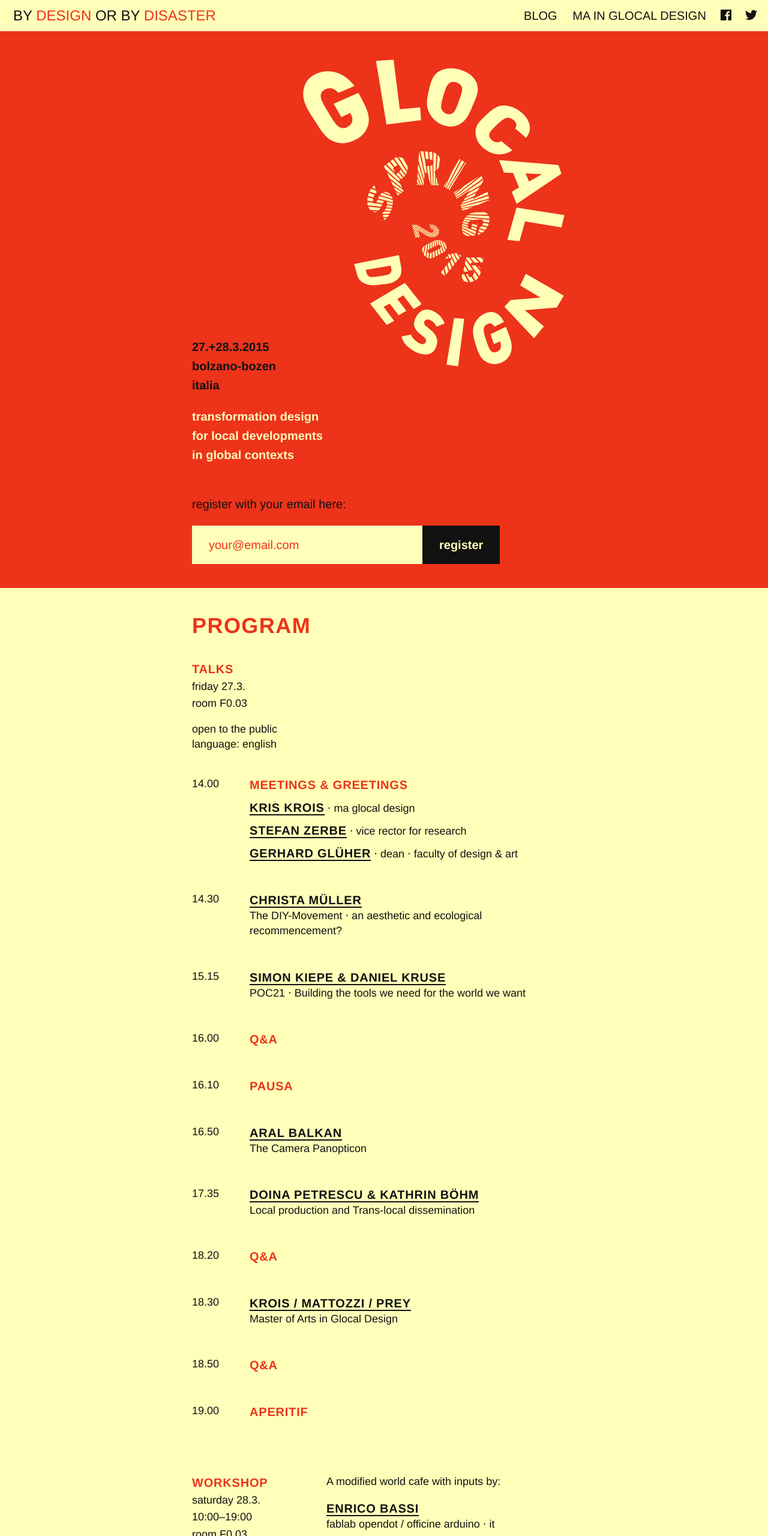
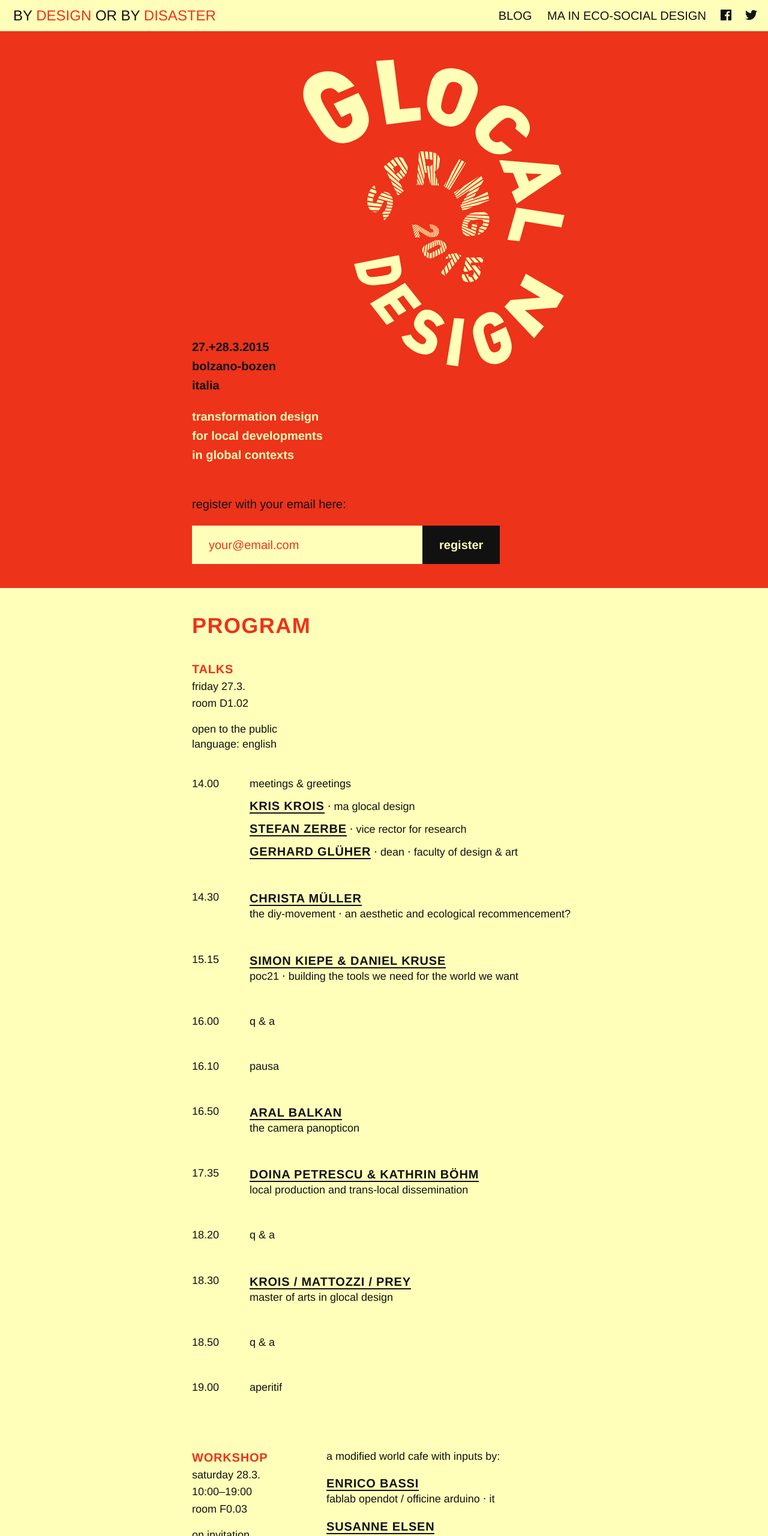
Before and after one commit to bertob/glocal-conf, a plain HTML site: page index.html in a window 1280 px wide. Shown: the top 2560 px of the page at 60% size. Drawn offline with Linux system fonts and the light colour scheme; a web font is replaced by a local one.

Commit message:
changes by Kris

```diff
--- a/index.html
+++ b/index.html
@@ -10,24 +10,24 @@
 
   <meta name="description" content="transdisciplinary convention on transformation design for local developments in global contexts at the Free University of Bozen-Bolzano"/>
   <meta name="robots" content="noodp,noydir"/>
-  <link rel="canonical" href="http://pro2.unibz.it/projects/blogs/bydesignorbydisaster/spring2015/" />
+  <link rel="canonical" href="http://glocaldesign.unibz.it/" />
 
   <!-- Facebook -->
   <meta property="og:locale" content="en_US" />
   <meta property="og:type" content="website" />
   <meta property="og:title" content="Glocal Design Spring 2015 > 27.+28.3. Bozen-Bolzano, Italia" />
   <meta property="og:description" content="transdisciplinary convention on transformation design for local developments in global contexts at the Free University of Bozen-Bolzano" />
-  <meta property="og:url" content="http://pro2.unibz.it/projects/blogs/bydesignorbydisaster/spring2015/" />
+  <meta property="og:url" content="http://glocaldesign.unibz.it/" />
   <meta property="og:site_name" content="Glocal Design Spring 2015" />
-  <meta property="og:image" content="http://pro2.unibz.it/projects/blogs/bydesignorbydisaster/spring2015/assets/social.png" />
+  <meta property="og:image" content="http://glocaldesign.unibz.it/assets/social.png" />
 
   <!-- Twitter -->
   <meta name="twitter:card" content="summary"/>
   <meta name="twitter:title" content="Glocal Design Spring 2015 > 27.+28.3. Bozen-Bolzano, Italia"/>
   <meta name="twitter:description" content="transdisciplinary convention on transformation design for local developments in global contexts at the Free University of Bozen-Bolzano"/>
-  <meta name="twitter:image:src" content="http://pro2.unibz.it/projects/blogs/bydesignorbydisaster/spring2015/assets/social.png"/>
+  <meta name="twitter:image:src" content="http://glocaldesign.unibz.it/assets/social.png"/>
   <meta name="twitter:site" content="@designdisasterr"/>
-  <meta name="twitter:domain" content="glocaldesign.unibz.it"/>
+  <meta name="twitter:domain" content="http://glocaldesign.unibz.it/"/>
   <meta name="twitter:creator" content="@designdisasterr"/>
 
   <noscript>
@@ -59,7 +59,7 @@
       <a class="nav-element" href="">Conferences</a>
       -->
       <a class="nav-element" href="http://pro2.unibz.it/projects/blogs/bydesignorbydisaster/">Blog</a>
-      <a class="nav-element" href="http://designdisaster.unibz.it/MA">MA in Glocal Design</a>
+      <a class="nav-element" href="http://designdisaster.unibz.it/MA">MA in Eco-Social Design</a>
       <a href="https://www.facebook.com/designdisaster"><img class="social-icon" src="assets/fb.svg" alt="By Design or By Disaster Facebook page"></a>
       <a href="https://twitter.com/designdisasterr"><img class="social-icon" src="assets/twitter.svg" alt="By Design or By Disaster Twitter page"></a>
     </nav>
@@ -118,7 +118,7 @@
           <h1 class="big red">talks</h1>
           <time datetime="2015-03-27 14:00/19:00">
             friday 27.3.<br>
-            room F0.03
+            room D1.02
           </time>
           <p class="access-info">
             open to the public<br>
@@ -131,11 +131,11 @@
           <article class="agenda-element">
             <time class="agenda-time">14.00</time>
             <div class="agenda-info">
-              <h2 class="category speaker">meetings & greetings</h2>
+              <h2 class="talk-title small">meetings & greetings</h2>
 
-              <h2 class="normal small"><a class="speaker" href="http://pro2.unibz.it/projects/blogs/bydesignorbydisaster/team/">Kris Krois</a> ⋅ ma glocal design</h2>
+              <h2 class="normal small"><a class="speaker" href="http://pro2.unibz.it/projects/blogs/bydesignorbydisaster/team-gds-2015/">Kris Krois</a> ⋅ ma glocal design</h2>
               <h2 class="normal small"><a class="speaker" href="http://pro2.unibz.it/projects/blogs/bydesignorbydisaster/zerbe/">Stefan Zerbe</a> ⋅ vice rector for research</h2>
-              <h2 class="normal small"><a class="speaker" href="http://pro2.unibz.it/projects/blogs/bydesignorbydisaster/team/">Gerhard Glüher</a> ⋅ dean ⋅ faculty of design & art</h2>
+              <h2 class="normal small"><a class="speaker" href="https://www.unibz.it/en/design-art/people/StaffDetails.html?personid=889&hstf=889">Gerhard Glüher</a> ⋅ dean ⋅ faculty of design & art</h2>
             </div>
           </article>
 
@@ -158,14 +158,14 @@
           <article class="agenda-element">
             <time class="agenda-time">16.00</time>
             <div class="agenda-info">
-              <h2 class="category speaker">Q&A</h2>
+              <h2 class="talk-title small">q & a</h2>
             </div>
           </article>
 
           <article class="agenda-element">
             <time class="agenda-time">16.10</time>
             <div class="agenda-info">
-              <h2 class="category speaker">pausa</h2>
+              <h2 class="talk-title small">pausa</h2>
             </div>
           </article>
 
@@ -188,14 +188,14 @@
           <article class="agenda-element">
             <time class="agenda-time">18.20</time>
             <div class="agenda-info">
-              <h2 class="category speaker">Q&A</h2>
+              <h2 class="talk-title small">q & a</h2>
             </div>
           </article>
 
           <article class="agenda-element">
             <time class="agenda-time">18.30</time>
             <div class="agenda-info">
-              <h2 class="speaker"><a href="http://pro2.unibz.it/projects/blogs/bydesignorbydisaster/team/">Krois / Mattozzi / Prey</a></h2>
+              <h2 class="speaker"><a href="http://pro2.unibz.it/projects/blogs/bydesignorbydisaster/team-gds-2015/">Krois / Mattozzi / Prey</a></h2>
               <h2 class="talk-title small">Master of Arts in Glocal Design</h2>
             </div>
           </article>
@@ -203,14 +203,14 @@
           <article class="agenda-element">
             <time class="agenda-time">18.50</time>
             <div class="agenda-info">
-              <h2 class="category speaker">Q&A</h2>
+              <h2 class="talk-title small">q & a</h2>
             </div>
           </article>
 
           <article class="agenda-element">
             <time class="agenda-time">19.00</time>
             <div class="agenda-info">
-              <h2 class="category speaker">aperitif</h2>
+              <h2 class="talk-title small">aperitif</h2>
             </div>
           </article>
 
@@ -234,7 +234,7 @@
             languages: english, italiano, deutsch
           </p>
           <p>
-            <a href="assets/saturday-program.pdf">Download full program (PDF)</a>
+            <a href="assets/GDS15_workshop-saturday.pdf">Download full program (PDF)</a>
           </p>
         </header>
         <section class="day-program">
@@ -254,11 +254,11 @@
             <p>adam & epfl ⋅ it</p>
           </article>
           <article class="person">
-            <h1 class="big"><a href="http://pro2.unibz.it/projects/blogs/bydesignorbydisaster/brave-new-alps/">Bianca Elzenbaumer & Fabio Franz</a></h1>
-            <p> Leeds College of Art / Sheffield School of Architecture ⋅ uk/it</p>
+            <h1 class="big"><a href="http://pro2.unibz.it/projects/blogs/bydesignorbydisaster/brave-new-alps/">Brave New Alps</a></h1>
+            <p>Leeds College of Art / Sheffield School of Architecture ⋅ uk/it</p>
           </article>
           <article class="person">
-            <h1 class="big"><a href="http://www.akrat.org/">Akrat</a></h1>
+            <h1 class="big"><a href="http://pro2.unibz.it/projects/blogs/bydesignorbydisaster/akrat-3/">Akrat</a></h1>
             <p>upcycling-cooperativa sociale ⋅ it</p>
           </article>
           <article class="person">
@@ -271,7 +271,7 @@
           </article>
           <article class="person">
             <h1 class="big"><a href="http://pro2.unibz.it/projects/blogs/bydesignorbydisaster/kathrin-bohm/">Katrin Böhm & Doina Petrescu</a></h1>
-            <p>myvillages.org ⋅ uk/de</p>
+            <p>myvillages & atelier d'architecture autogeree ⋅ uk/ro/de</p>
           </article>
           <article class="person">
             <h1 class="big"><a href="http://pro2.unibz.it/projects/blogs/bydesignorbydisaster/anna-seravalli/">Anna Seravalli</a></h1>
@@ -287,7 +287,7 @@
     <div class="wrap">
       <h1 class="section-title" id="Synopsis">Synopsis</h1>
       <p class="intro">
-        The <a href="http://www.unibz.it/de/design-art/progs/glocaldesign/default.html">MA in Glocal Design</a> is a forthcoming Masters Program promoting eco-social transformations and focusing on local developments and their interplay within global contexts. This two-day transdisciplinary convention seeks exchange concerning transformative action, design and research.
+        The <a href="http://designdisaster.unibz.it/MA/">MA in Glocal Design</a> is a forthcoming Masters Program promoting eco-social transformations and focusing on local developments and their interplay within global contexts. This two-day transdisciplinary convention seeks exchange concerning transformative action, design and research.
       </p>
       <p>
         “Think global, act local!” seems to be more relevant than ever before. Sustainability and “green” are now mainstream rhetoric, yet coordinated global action surrounding climate change, environmental standards, and other eco-social or political issues remains elusive. Progress beyond rhetoric seems difficult to find in a world dominated by the promotion of market interests, competition, conflicts, and the inertia of old habits. The overall environmental and social impacts of products and services do not seem to be improving. The same is true for consumer behavior.
@@ -343,7 +343,7 @@
 
   <footer class="footer yellow">
     <div class="wrap">
-      <p>Organized by Kris Krois</p>
+      <p>Organized by <a href="http://pro2.unibz.it/projects/blogs/bydesignorbydisaster/team-gds-2015/">Kris Krois & Team</a></p>
       <a class="no-border" href="http://www.unibz.it/en/design-art/">
         <img class="uni-logo" src="assets/uni.svg" alt="Logo of the Faculty of Design at the University of Bolzano">
       </a>
--- a/style.css
+++ b/style.css
@@ -68,6 +68,7 @@ hr {
 }
 .small {
   font-size: 0.9rem;
+  text-transform: lowercase;
 }
 .section-title {
   margin-bottom: 1em;
```
Also changed, not shown: social-icons.svg (added), 1 other file.
